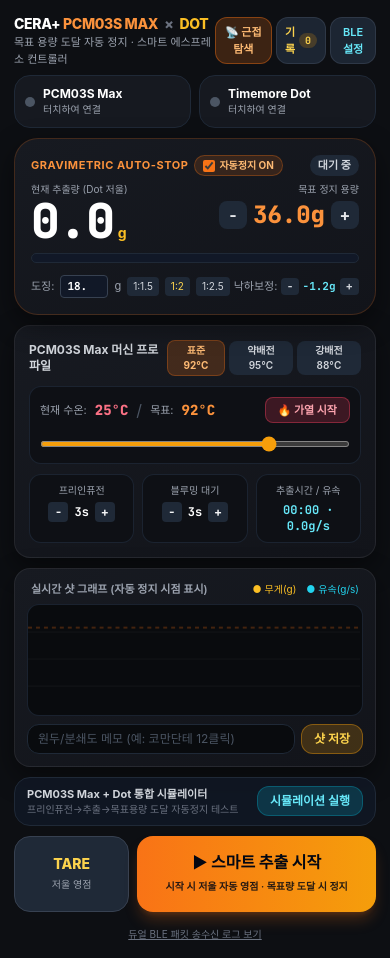
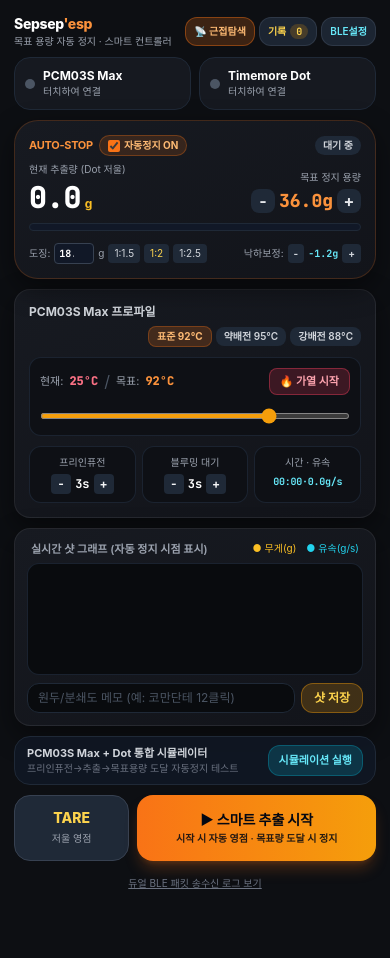
Before and after one commit to sepsepee/sepsepesp, a plain HTML site: page index.html in a window 390 px wide. After the commit the page ends 907 px from the top, so only its background shows below. Drawn offline with nearby package versions, Linux system fonts and the light colour scheme; a web font is replaced by a local one.

Commit message:
202611271300
폰트, 홈화면설치, 블루투스연결 수정

```diff
--- a/index.html
+++ b/index.html
@@ -7,7 +7,9 @@
   <meta name="mobile-web-app-capable" content="yes" />
   <meta name="apple-mobile-web-app-capable" content="yes" />
   <meta name="apple-mobile-web-app-status-bar-style" content="black-translucent" />
-  <title>CERA+ PCM03S Max × Timemore Dot Smart Brew</title>
+  <link rel="manifest" href="./manifest.json" />
+  <link rel="apple-touch-icon" href="https://cdn-icons-png.flaticon.com/512/924/924514.png" />
+  <title>Sepsep'esp · Smart Espresso Brew</title>
   <script src="https://cdn.tailwindcss.com"></script>
   <style>
     @import url('https://fonts.googleapis.com/css2?family=JetBrains+Mono:wght@500;700;800&family=Pretendard:wght@400;600;700&display=swap');
@@ -54,24 +56,22 @@
 
   <!-- 상단 듀얼 블루투스 연결 헤더 -->
   <header class="mb-2.5">
-    <div class="flex items-center justify-between mb-2">
-      <div>
-        <h1 class="text-sm font-extrabold tracking-tight text-white flex items-center gap-1.5">
-          <span>CERA+ <span class="text-orange-400">PCM03S MAX</span></span>
-          <span class="text-gray-500">×</span>
-          <span class="text-amber-400">DOT</span>
+    <div class="flex items-center justify-between gap-2 mb-2">
+      <div class="min-w-0">
+        <h1 class="text-sm sm:text-base font-extrabold tracking-tight text-white flex items-center whitespace-nowrap">
+          <span>Sepsep<span class="text-orange-400">'esp</span></span>
         </h1>
-        <p class="text-[11px] text-gray-400">목표 용량 도달 자동 정지 · 스마트 에스프레소 컨트롤러</p>
+        <p class="text-[10px] sm:text-[11px] text-gray-400 truncate">목표 용량 자동 정지 · 스마트 컨트롤러</p>
       </div>
-      <div class="flex items-center gap-1">
-        <button id="radarScanBtn" class="px-2 py-1.5 rounded-xl bg-orange-500/20 hover:bg-orange-500/30 text-orange-300 text-[11px] font-bold border border-orange-500/40 btn-press" title="머신에 폰을 가까이 대어 신호 세기로 찾기">
+      <div class="flex items-center gap-1 shrink-0">
+        <button id="radarScanBtn" class="px-2 py-1.5 rounded-xl bg-orange-500/20 hover:bg-orange-500/30 text-orange-300 text-[10px] sm:text-[11px] font-bold border border-orange-500/40 whitespace-nowrap btn-press" title="머신에 폰을 가까이 대어 신호 세기로 찾기">
           📡 근접탐색
         </button>
-        <button id="historyBtn" class="px-2 py-1.5 rounded-xl bg-gray-800/90 hover:bg-gray-700 text-amber-300 text-[11px] font-semibold border border-gray-700/70 btn-press flex items-center gap-1">
+        <button id="historyBtn" class="px-2 py-1.5 rounded-xl bg-gray-800/90 hover:bg-gray-700 text-amber-300 text-[10px] sm:text-[11px] font-semibold border border-gray-700/70 whitespace-nowrap btn-press flex items-center gap-1">
           <span>기록</span>
           <span id="historyBadge" class="px-1.5 rounded-full bg-amber-500/20 text-[10px] mono-num">0</span>
         </button>
-        <button id="bleConfigBtn" class="px-2 py-1.5 rounded-xl bg-gray-800/90 hover:bg-gray-700 text-cyan-300 text-[11px] font-semibold border border-gray-700/70 btn-press" title="와이어샤크 패킷 설정">
+        <button id="bleConfigBtn" class="px-2 py-1.5 rounded-xl bg-gray-800/90 hover:bg-gray-700 text-cyan-300 text-[10px] sm:text-[11px] font-semibold border border-gray-700/70 whitespace-nowrap btn-press" title="와이어샤크 패킷 설정">
           BLE설정
         </button>
       </div>
@@ -109,85 +109,85 @@
   <main class="flex-1 flex flex-col gap-2.5">
 
     <!-- 1. 핵심 기능: 목표 추출량 자동 정지 (Gravimetric Auto-Stop) -->
-    <section class="card-surface rounded-3xl p-4 relative overflow-hidden border-orange-500/20">
-      <div class="flex items-center justify-between mb-1">
-        <div class="flex items-center gap-1.5">
-          <span class="text-[11px] font-bold uppercase tracking-wider text-orange-400">Gravimetric Auto-Stop</span>
-          <label class="inline-flex items-center gap-1 cursor-pointer bg-orange-500/15 border border-orange-500/30 px-2 py-0.5 rounded-full">
+    <section class="card-surface rounded-3xl p-3.5 sm:p-4 relative overflow-hidden border-orange-500/20">
+      <div class="flex flex-wrap items-center justify-between gap-1.5 mb-1.5">
+        <div class="flex items-center gap-1.5 shrink-0">
+          <span class="text-[11px] font-bold uppercase tracking-tight text-orange-400">Auto-Stop</span>
+          <label class="inline-flex items-center gap-1 cursor-pointer bg-orange-500/15 border border-orange-500/30 px-2 py-0.5 rounded-full whitespace-nowrap">
             <input type="checkbox" id="autoStopToggle" checked class="accent-orange-500 w-3 h-3" />
             <span class="text-[10px] font-bold text-orange-300">자동정지 ON</span>
           </label>
         </div>
-        <span id="machinePhaseBadge" class="text-[11px] px-2 py-0.5 rounded-full bg-gray-800 text-gray-300 font-semibold">대기 중</span>
+        <span id="machinePhaseBadge" class="text-[10px] sm:text-[11px] px-2 py-0.5 rounded-full bg-gray-800 text-gray-300 font-semibold whitespace-nowrap">대기 중</span>
       </div>
 
       <!-- 실시간 무게 vs 목표 무게 -->
-      <div class="flex items-baseline justify-between my-1.5">
-        <div>
+      <div class="flex items-end justify-between gap-2 my-1.5">
+        <div class="min-w-0">
           <div class="text-[10px] text-gray-400">현재 추출량 (Dot 저울)</div>
-          <div class="flex items-baseline gap-1">
-            <span id="currentWeightDisplay" class="mono-num text-5xl font-extrabold text-white tracking-tight">0.0</span>
-            <span class="text-sm font-bold text-amber-400">g</span>
+          <div class="flex items-baseline gap-1 mt-0.5">
+            <span id="currentWeightDisplay" class="mono-num text-3xl sm:text-5xl font-extrabold text-white tracking-tight">0.0</span>
+            <span class="text-xs sm:text-sm font-bold text-amber-400">g</span>
           </div>
         </div>
 
-        <div class="text-right">
+        <div class="text-right shrink-0">
           <div class="text-[10px] text-gray-400">목표 정지 용량</div>
-          <div class="flex items-center justify-end gap-1.5 mt-0.5">
-            <button id="targetMinusBtn" class="w-7 h-7 rounded-lg bg-gray-800 hover:bg-gray-700 text-gray-200 font-bold btn-press">-</button>
-            <span id="targetWeightDisplay" class="mono-num text-2xl font-extrabold text-orange-400">36.0g</span>
-            <button id="targetPlusBtn" class="w-7 h-7 rounded-lg bg-gray-800 hover:bg-gray-700 text-gray-200 font-bold btn-press">+</button>
+          <div class="flex items-center justify-end gap-1 sm:gap-1.5 mt-0.5">
+            <button id="targetMinusBtn" class="w-6 h-6 sm:w-7 sm:h-7 rounded-lg bg-gray-800 hover:bg-gray-700 text-gray-200 font-bold btn-press">-</button>
+            <span id="targetWeightDisplay" class="mono-num text-lg sm:text-2xl font-extrabold text-orange-400">36.0g</span>
+            <button id="targetPlusBtn" class="w-6 h-6 sm:w-7 sm:h-7 rounded-lg bg-gray-800 hover:bg-gray-700 text-gray-200 font-bold btn-press">+</button>
           </div>
         </div>
       </div>
 
       <!-- 목표 도달 진행 게이지 바 -->
-      <div class="w-full h-2.5 bg-gray-900 rounded-full overflow-hidden border border-gray-800 my-2">
+      <div class="w-full h-2 bg-gray-900 rounded-full overflow-hidden border border-gray-800 my-2">
         <div id="yieldProgressBar" class="h-full bg-gradient-to-r from-amber-500 via-orange-500 to-emerald-400 transition-all duration-150" style="width: 0%"></div>
       </div>
 
-      <!-- 비율 & 잔여 낙하 보정값 설정 -->
-      <div class="flex items-center justify-between text-[11px] pt-1 text-gray-400">
-        <div class="flex items-center gap-1.5">
+      <!-- 비율 & 잔여 낙하 보정값 설정 (좁은 화면에서도 카드 폭 내에서 깔끔히 줄바꿈) -->
+      <div class="flex flex-wrap items-center justify-between gap-x-2 gap-y-1.5 text-[10px] sm:text-[11px] pt-1 text-gray-400">
+        <div class="flex items-center gap-1 whitespace-nowrap">
           <span>도징:</span>
-          <input id="doseInput" type="number" step="0.5" value="18.0" class="w-12 bg-gray-900 border border-gray-700 rounded px-1.5 py-0.5 text-center mono-num text-white font-bold" />
+          <input id="doseInput" type="number" step="0.5" value="18.0" class="w-10 sm:w-11 bg-gray-900 border border-gray-700 rounded px-1 py-0.5 text-center mono-num text-white font-bold" />
           <span>g</span>
           <button class="ratio-preset px-1.5 py-0.5 rounded bg-gray-800 hover:bg-gray-700 text-[10px] text-gray-300" data-ratio="1.5">1:1.5</button>
           <button class="ratio-preset px-1.5 py-0.5 rounded bg-gray-800 hover:bg-gray-700 text-[10px] text-amber-300" data-ratio="2.0">1:2</button>
           <button class="ratio-preset px-1.5 py-0.5 rounded bg-gray-800 hover:bg-gray-700 text-[10px] text-gray-300" data-ratio="2.5">1:2.5</button>
         </div>
-        <div class="flex items-center gap-1" title="펌프 정지 후 58mm 바스켓에서 추가로 떨어지는 방울 보정">
+        <div class="flex items-center gap-1 whitespace-nowrap ml-auto" title="펌프 정지 후 58mm 바스켓에서 추가로 떨어지는 방울 보정">
           <span>낙하보정:</span>
-          <button id="offsetMinusBtn" class="px-1.5 rounded bg-gray-800 text-gray-300 font-bold">-</button>
+          <button id="offsetMinusBtn" class="px-1.5 py-0.5 rounded bg-gray-800 text-gray-300 font-bold">-</button>
           <span id="offsetDisplay" class="mono-num text-cyan-300 font-bold">-1.2g</span>
-          <button id="offsetPlusBtn" class="px-1.5 rounded bg-gray-800 text-gray-300 font-bold">+</button>
+          <button id="offsetPlusBtn" class="px-1.5 py-0.5 rounded bg-gray-800 text-gray-300 font-bold">+</button>
         </div>
       </div>
     </section>
 
     <!-- 2. CERA+ PCM03S Max 공식 앱 제어 패널 (온도 · 프리인퓨전 · 프리셋) -->
     <section class="card-surface rounded-2xl p-3.5">
-      <div class="flex items-center justify-between mb-2.5">
-        <span class="text-xs font-bold text-gray-300">PCM03S Max 머신 프로파일</span>
+      <div class="flex flex-wrap items-center justify-between gap-1.5 mb-2.5">
+        <span class="text-xs font-bold text-gray-300 whitespace-nowrap">PCM03S Max 프로파일</span>
         <!-- 퀵 레시피 프리셋 -->
-        <div class="flex items-center gap-1">
-          <button class="profile-preset px-2 py-0.5 rounded-lg bg-orange-500/20 text-orange-300 border border-orange-500/30 text-[10px] font-bold btn-press" data-temp="92" data-pre="3" data-bloom="3" data-yield="36">표준 92°C</button>
-          <button class="profile-preset px-2 py-0.5 rounded-lg bg-gray-800 text-gray-300 text-[10px] font-semibold btn-press" data-temp="95" data-pre="5" data-bloom="5" data-yield="42">약배전 95°C</button>
-          <button class="profile-preset px-2 py-0.5 rounded-lg bg-gray-800 text-gray-300 text-[10px] font-semibold btn-press" data-temp="88" data-pre="2" data-bloom="0" data-yield="32">강배전 88°C</button>
+        <div class="flex items-center gap-1 shrink-0 ml-auto">
+          <button class="profile-preset px-2 py-0.5 rounded-lg bg-orange-500/20 text-orange-300 border border-orange-500/30 text-[10px] font-bold whitespace-nowrap btn-press" data-temp="92" data-pre="3" data-bloom="3" data-yield="36">표준 92°C</button>
+          <button class="profile-preset px-2 py-0.5 rounded-lg bg-gray-800 text-gray-300 text-[10px] font-semibold whitespace-nowrap btn-press" data-temp="95" data-pre="5" data-bloom="5" data-yield="42">약배전 95°C</button>
+          <button class="profile-preset px-2 py-0.5 rounded-lg bg-gray-800 text-gray-300 text-[10px] font-semibold whitespace-nowrap btn-press" data-temp="88" data-pre="2" data-bloom="0" data-yield="32">강배전 88°C</button>
         </div>
       </div>
 
       <!-- 온도 제어 & 실시간 수온 -->
       <div class="bg-[#0e1015] rounded-xl p-2.5 border border-gray-800/80 mb-2.5">
-        <div class="flex items-center justify-between mb-1.5">
-          <div class="flex items-center gap-2">
-            <span class="text-[11px] text-gray-400">현재 수온:</span>
-            <span id="currentTempDisplay" class="mono-num text-sm font-extrabold text-rose-400">25°C</span>
+        <div class="flex flex-wrap items-center justify-between gap-1.5 mb-1.5">
+          <div class="flex items-center gap-1.5 whitespace-nowrap">
+            <span class="text-[11px] text-gray-400">현재:</span>
+            <span id="currentTempDisplay" class="mono-num text-xs sm:text-sm font-extrabold text-rose-400">25°C</span>
             <span class="text-gray-600">/</span>
             <span class="text-[11px] text-gray-400">목표:</span>
-            <span id="targetTempDisplay" class="mono-num text-sm font-extrabold text-orange-400">92°C</span>
+            <span id="targetTempDisplay" class="mono-num text-xs sm:text-sm font-extrabold text-orange-400">92°C</span>
           </div>
-          <button id="heatToggleBtn" class="px-3 py-1 rounded-lg bg-rose-500/20 hover:bg-rose-500/30 text-rose-300 border border-rose-500/40 text-[11px] font-bold btn-press">
+          <button id="heatToggleBtn" class="px-2.5 py-1 rounded-lg bg-rose-500/20 hover:bg-rose-500/30 text-rose-300 border border-rose-500/40 text-[11px] font-bold whitespace-nowrap shrink-0 ml-auto btn-press">
             🔥 가열 시작
           </button>
         </div>
@@ -195,29 +195,29 @@
       </div>
 
       <!-- 프리인퓨전 & 블루밍 & 추출 텔레메트리 -->
-      <div class="grid grid-cols-3 gap-2 text-center">
-        <div class="bg-[#0e1015] rounded-xl p-2 border border-gray-800/80">
-          <div class="text-[10px] text-gray-400">프리인퓨전</div>
-          <div class="flex items-center justify-center gap-1.5 mt-1">
-            <button id="preMinusBtn" class="w-5 h-5 rounded bg-gray-800 text-xs font-bold">-</button>
+      <div class="grid grid-cols-3 gap-1.5 text-center">
+        <div class="bg-[#0e1015] rounded-xl px-1 py-2 border border-gray-800/80 min-w-0">
+          <div class="text-[10px] text-gray-400 truncate">프리인퓨전</div>
+          <div class="flex items-center justify-center gap-1 sm:gap-1.5 mt-1">
+            <button id="preMinusBtn" class="w-5 h-5 rounded bg-gray-800 text-xs font-bold shrink-0">-</button>
             <span id="preInfusionDisplay" class="mono-num text-xs font-bold text-white">3s</span>
-            <button id="prePlusBtn" class="w-5 h-5 rounded bg-gray-800 text-xs font-bold">+</button>
+            <button id="prePlusBtn" class="w-5 h-5 rounded bg-gray-800 text-xs font-bold shrink-0">+</button>
           </div>
         </div>
 
-        <div class="bg-[#0e1015] rounded-xl p-2 border border-gray-800/80">
-          <div class="text-[10px] text-gray-400">블루밍 대기</div>
-          <div class="flex items-center justify-center gap-1.5 mt-1">
-            <button id="bloomMinusBtn" class="w-5 h-5 rounded bg-gray-800 text-xs font-bold">-</button>
+        <div class="bg-[#0e1015] rounded-xl px-1 py-2 border border-gray-800/80 min-w-0">
+          <div class="text-[10px] text-gray-400 truncate">블루밍 대기</div>
+          <div class="flex items-center justify-center gap-1 sm:gap-1.5 mt-1">
+            <button id="bloomMinusBtn" class="w-5 h-5 rounded bg-gray-800 text-xs font-bold shrink-0">-</button>
             <span id="bloomDisplay" class="mono-num text-xs font-bold text-white">3s</span>
-            <button id="bloomPlusBtn" class="w-5 h-5 rounded bg-gray-800 text-xs font-bold">+</button>
+            <button id="bloomPlusBtn" class="w-5 h-5 rounded bg-gray-800 text-xs font-bold shrink-0">+</button>
           </div>
         </div>
 
-        <div class="bg-[#0e1015] rounded-xl p-2 border border-gray-800/80">
-          <div class="text-[10px] text-gray-400">추출시간 / 유속</div>
-          <div class="mt-1 mono-num text-xs font-bold text-cyan-300">
-            <span id="brewTimerDisplay">00:00</span> · <span id="flowRateDisplay">0.0</span>g/s
+        <div class="bg-[#0e1015] rounded-xl px-1 py-2 border border-gray-800/80 min-w-0">
+          <div class="text-[10px] text-gray-400 truncate">시간 · 유속</div>
+          <div class="mt-1 mono-num text-[10px] sm:text-xs font-bold text-cyan-300 tracking-tight truncate">
+            <span id="brewTimerDisplay">00:00</span>·<span id="flowRateDisplay">0.0</span>g/s
           </div>
         </div>
       </div>
@@ -245,12 +245,12 @@
     </section>
 
     <!-- 4. 통합 시뮬레이터 바 (기기 연결 전 전체 자동 정지 시퀀스 테스트) -->
-    <section class="bg-gray-900/75 border border-gray-800 rounded-2xl px-3 py-2 flex items-center justify-between">
-      <div>
-        <div class="text-[11px] font-bold text-gray-300">PCM03S Max + Dot 통합 시뮬레이터</div>
-        <div class="text-[10px] text-gray-500">프리인퓨전→추출→목표용량 도달 자동정지 테스트</div>
+    <section class="bg-gray-900/75 border border-gray-800 rounded-2xl px-3 py-2 flex items-center justify-between gap-2">
+      <div class="min-w-0">
+        <div class="text-[11px] font-bold text-gray-300 truncate">PCM03S Max + Dot 통합 시뮬레이터</div>
+        <div class="text-[10px] text-gray-500 break-keep leading-snug">프리인퓨전→추출→목표용량 도달 자동정지 테스트</div>
       </div>
-      <button id="simToggleBtn" class="px-3 py-1.5 rounded-xl bg-cyan-500/20 hover:bg-cyan-500/30 text-cyan-300 border border-cyan-500/30 text-xs font-bold btn-press">
+      <button id="simToggleBtn" class="px-2.5 py-1.5 rounded-xl bg-cyan-500/20 hover:bg-cyan-500/30 text-cyan-300 border border-cyan-500/30 text-[11px] font-bold whitespace-nowrap shrink-0 btn-press">
         시뮬레이션 실행
       </button>
     </section>
@@ -259,14 +259,14 @@
   <!-- 하단 메인 추출 컨트롤 버튼 -->
   <footer class="mt-2.5">
     <div class="grid grid-cols-3 gap-2">
-      <button id="tareScaleBtn" class="py-3.5 rounded-2xl bg-gray-800 hover:bg-gray-700 text-amber-300 font-extrabold text-sm border border-gray-700 transition btn-press flex flex-col items-center justify-center">
+      <button id="tareScaleBtn" class="py-3 rounded-2xl bg-gray-800 hover:bg-gray-700 text-amber-300 font-extrabold text-sm border border-gray-700 transition btn-press flex flex-col items-center justify-center px-1">
         <span>TARE</span>
         <span class="text-[10px] font-normal text-gray-400">저울 영점</span>
       </button>
 
-      <button id="brewActionBtn" class="col-span-2 py-3.5 rounded-2xl bg-gradient-to-r from-orange-500 to-amber-500 hover:from-orange-400 hover:to-amber-400 text-gray-950 font-extrabold text-base shadow-lg shadow-orange-500/25 transition btn-press flex flex-col items-center justify-center">
+      <button id="brewActionBtn" class="col-span-2 py-3 px-2 rounded-2xl bg-gradient-to-r from-orange-500 to-amber-500 hover:from-orange-400 hover:to-amber-400 text-gray-950 font-extrabold text-sm sm:text-base shadow-lg shadow-orange-500/25 transition btn-press flex flex-col items-center justify-center">
         <span id="brewActionLabel">▶ 스마트 추출 시작</span>
-        <span id="brewActionSub" class="text-[10px] font-semibold opacity-85">시작 시 저울 자동 영점 · 목표량 도달 시 정지</span>
+        <span id="brewActionSub" class="text-[10px] font-semibold opacity-85 break-keep leading-tight mt-0.5">시작 시 자동 영점 · 목표량 도달 시 정지</span>
       </button>
     </div>
 
@@ -611,6 +611,106 @@
     }
 
     /**
+     * 3-1. HappyGo 방식 자동 근접 재연결 (최초 1회 연결 후에는 탐색창 없이 자동 연결)
+     */
+    const SAVED_CERA_ID_KEY = 'cera_saved_device_id_v1';
+    const SAVED_DOT_ID_KEY  = 'dot_saved_device_id_v1';
+
+    async function initAutoProximityReconnect() {
+      if (!navigator.bluetooth || typeof navigator.bluetooth.getDevices !== 'function') return;
+      try {
+        const permittedDevices = await navigator.bluetooth.getDevices();
+        const savedCeraId = localStorage.getItem(SAVED_CERA_ID_KEY);
+        const savedDotId  = localStorage.getItem(SAVED_DOT_ID_KEY);
+
+        for (const dev of permittedDevices) {
+          if (savedCeraId && dev.id === savedCeraId && !ceraConnected) {
+            document.getElementById('ceraStatusText').textContent = '근접 자동 연결 대기...';
+            watchAndAutoConnect(dev, 'cera');
+          }
+          if (savedDotId && dev.id === savedDotId && !scaleConnected) {
+            document.getElementById('scaleStatusText').textContent = '근접 자동 연결 대기...';
+            watchAndAutoConnect(dev, 'dot');
+          }
+        }
+      } catch (e) {
+        logBle('AUTO-CONN', '기억된 기기 조회 불가: ' + e.message);
+      }
+    }
+
+    async function watchAndAutoConnect(device, type) {
+      // 즉시 연결 시도 (이미 전원이 켜져 근처에 있는 경우)
+      try {
+        if (type === 'cera') await bindConnectedCeraDevice(device);
+        else await bindConnectedDotDevice(device);
+        return;
+      } catch (e) {}
+
+      // 기기가 꺼져 있다면 광고 신호(가까이 가져옴)가 잡히는 순간 자동 연결
+      if (typeof device.watchAdvertisements === 'function') {
+        const abortCtrl = new AbortController();
+        device.addEventListener('advertisementreceived', async (ev) => {
+          const rssi = typeof ev.rssi === 'number' ? ev.rssi : -50;
+          if (rssi >= -75) { // 가까이 접근했을 때
+            abortCtrl.abort();
+            try {
+              if (type === 'cera' && !ceraConnected) await bindConnectedCeraDevice(device);
+              if (type === 'dot' && !scaleConnected) await bindConnectedDotDevice(device);
+            } catch (err) {}
+          }
+        }, { signal: abortCtrl.signal });
+
+        try {
+          await device.watchAdvertisements({ signal: abortCtrl.signal });
+        } catch (e) {}
+      }
+    }
+
+    async function bindConnectedDotDevice(device) {
+      scaleDevice = device;
+      scaleDevice.addEventListener('gattserverdisconnected', () => {
+        scaleConnected = false;
+        scaleWriteChar = null;
+        document.getElementById('scaleDot').className = 'w-2.5 h-2.5 rounded-full bg-gray-600 shrink-0';
+        document.getElementById('scaleStatusText').textContent = '연결 끊김';
+        document.getElementById('scaleBatBadge').classList.add('hidden');
+        logBle('DOT', '연결 해제됨');
+      });
+
+      const server = await scaleDevice.gatt.connect();
+      const service = await server.getPrimaryService(DOT_SERVICE_UUID);
+      const notifyChar = await service.getCharacteristic(DOT_NOTIFY_UUID);
+      scaleWriteChar = await service.getCharacteristic(DOT_WRITE_UUID);
+
+      await notifyChar.startNotifications();
+      notifyChar.addEventListener('characteristicvaluechanged', (ev) => {
+        const chunk = new Uint8Array(ev.target.value.buffer);
+        scaleRxBuffer.push(...chunk);
+        while (scaleRxBuffer.length >= 6) {
+          if (scaleRxBuffer[0] !== 0xA5 || scaleRxBuffer[1] !== 0x5A) {
+            scaleRxBuffer.shift();
+            continue;
+          }
+          const payloadLen = scaleRxBuffer[4] | (scaleRxBuffer[5] << 8);
+          const frameLen = 6 + payloadLen + 2;
+          if (scaleRxBuffer.length < frameLen) break;
+          const frame = scaleRxBuffer.splice(0, frameLen);
+          handleDotFrame(frame);
+        }
+      });
+
+      scaleConnected = true;
+      localStorage.setItem(SAVED_DOT_ID_KEY, scaleDevice.id);
+      document.getElementById('scaleDot').className = 'w-2.5 h-2.5 rounded-full bg-emerald-400 shadow-[0_0_8px_#34d399] shrink-0';
+      document.getElementById('scaleStatusText').textContent = scaleDevice.name || 'Dot 연결됨';
+      logBle('DOT', `연결 완료 (${scaleDevice.name})`);
+      showToast('Timemore Dot 저울이 자동 연결되었습니다.');
+
+      await writeDotCmd(DOT_CMD.INIT_GRAM);
+      setTimeout(() => writeDotCmd(DOT_CMD.REQ_BATTERY), 250);
+    }
+
+    /**
      * 4. CERA+ PCM03S Max BLE 연결 & 제어
      */
     const KNOWN_CERA_SERVICE_UUIDS = [
@@ -751,6 +851,7 @@
       }
 
       ceraConnected = true;
+      localStorage.setItem(SAVED_CERA_ID_KEY, ceraDevice.id);
       const connectedLabel = ceraDevice.name || `BLE 기기 (${ceraDevice.id.slice(0, 6)})`;
       document.getElementById('ceraDot').className = 'w-2.5 h-2.5 rounded-full bg-orange-400 shadow-[0_0_8px_#fb923c] shrink-0';
       document.getElementById('ceraStatusText').textContent = connectedLabel;
@@ -1359,68 +1460,6 @@
       packetLogBox.classList.toggle('hidden');
     });
 
-    // 백그라운드 PWA 매니페스트 및 앱 아이콘 자동 생성 (UI 버튼 없이 WebAPK 설치 지원)
-    (function setupBackgroundPwaManifest() {
-      try {
-        const iconCanvas = document.createElement('canvas');
-        iconCanvas.width = 512;
-        iconCanvas.height = 512;
-        const ctx = iconCanvas.getContext('2d');
-
-        // 다크 에스프레소 배경
-        ctx.fillStyle = '#0d0f13';
-        ctx.fillRect(0, 0, 512, 512);
-
-        // 오렌지 링 테두리
-        ctx.strokeStyle = '#f97316';
-        ctx.lineWidth = 24;
-        ctx.beginPath();
-        ctx.arc(256, 256, 200, 0, Math.PI * 2);
-        ctx.stroke();
-
-        // 중앙 텍스트 아이콘
-        ctx.fillStyle = '#ffffff';
-        ctx.font = 'bold 92px sans-serif';
-        ctx.textAlign = 'center';
-        ctx.textBaseline = 'middle';
-        ctx.fillText('CERA+', 256, 225);
-
-        ctx.fillStyle = '#fbbf24';
-        ctx.font = 'bold 54px sans-serif';
-        ctx.fillText('× DOT', 256, 310);
-
-        const iconDataUrl = iconCanvas.toDataURL('image/png');
-        const manifest = {
-          name: 'CERA+ PCM03S Max × Dot Brew',
-          short_name: 'CERA+ Brew',
-          start_url: location.href,
-          display: 'standalone',
-          background_color: '#0d0f13',
-          theme_color: '#0d0f13',
-          icons: [
-            { src: iconDataUrl, sizes: '192x192', type: 'image/png', purpose: 'any maskable' },
-            { src: iconDataUrl, sizes: '512x512', type: 'image/png', purpose: 'any maskable' }
-          ]
-        };
-
-        const blob = new Blob([JSON.stringify(manifest)], { type: 'application/manifest+json' });
-        const link = document.createElement('link');
-        link.rel = 'manifest';
-        link.href = URL.createObjectURL(blob);
-        document.head.appendChild(link);
-      } catch (e) {
-        // 매니페스트 생성 실패 시 무시
-      }
-    })();
-
     requestWakeLock();
     document.addEventListener('visibilitychange', () => {
-      if (document.visibilityState === 'visible') requestWakeLock();
-    });
-
-    document.getElementById('historyBadge').textContent = getShotLogs().length;
-    window.addEventListener('resize', resizeCanvas);
-    resizeCanvas();
-  </script>
-</body>
-</html>
+// ... existing code ... -->
```
